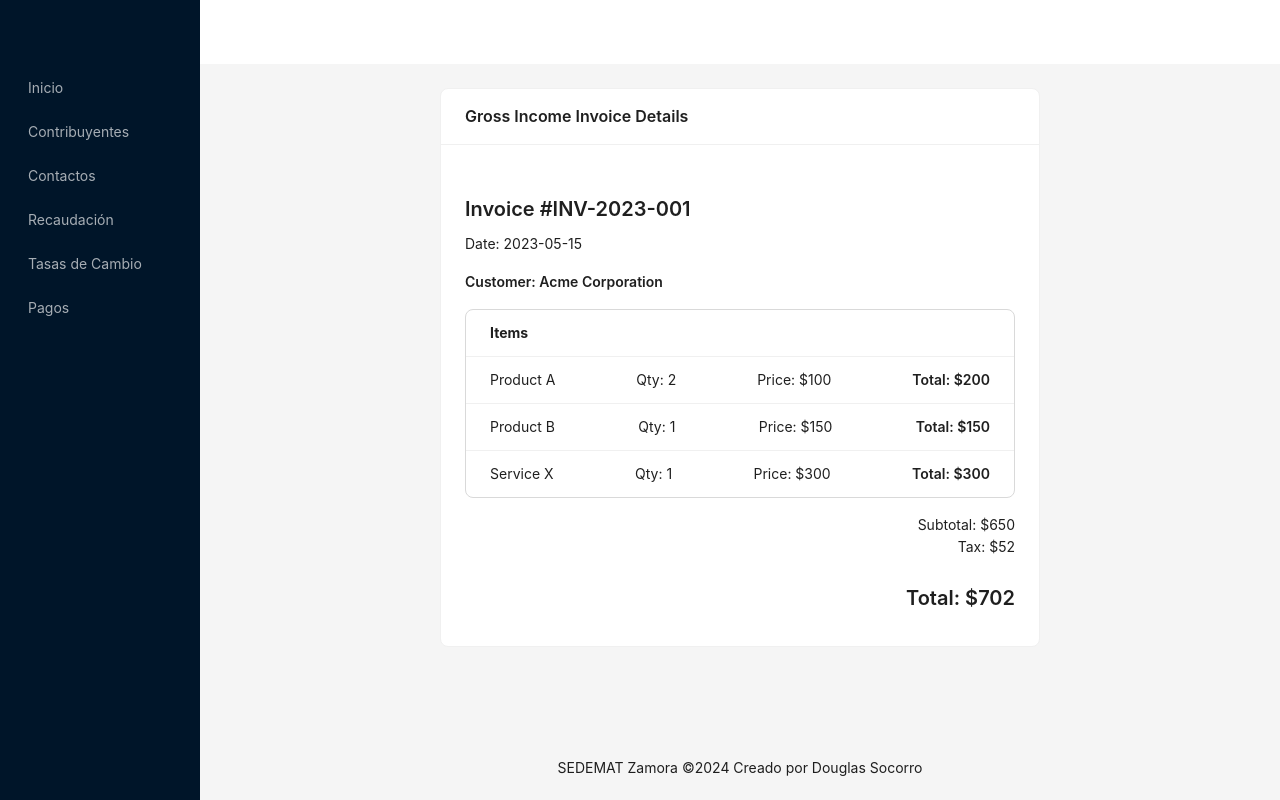
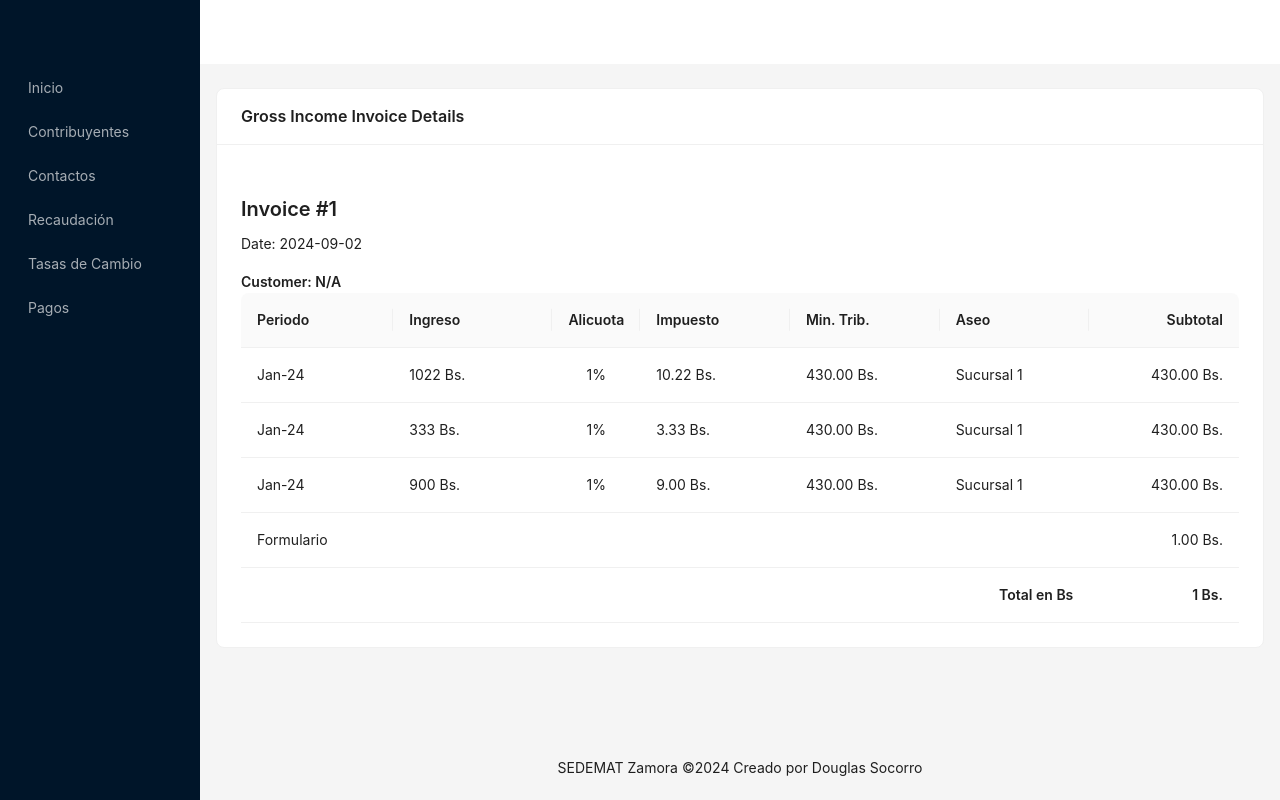
Before and after one commit to Douglas571/sedemat_system, a React (Vite) app in the folder frontend/: page /tax-collection/1/gross-incomes-invoice/1 in a window 1280 px wide. Built offline with nearby package versions, Linux system fonts and the light colour scheme.

Commit message:
Feature: Some changes

```diff
--- a/frontend/src/pages/TaxCollectionBusinessDetails.tsx
+++ b/frontend/src/pages/TaxCollectionBusinessDetails.tsx
@@ -250,7 +250,7 @@ function GrossIncomeTaxesTable(): JSX.Element {
         <Flex vertical>
 
             <Flex gap="small" align='center' justify='space-between'>
-                <Title level={3}>Impuestos sobre Ingresos Brutos</Title>
+                <Title level={3}>Ingresos Brutos Declarados</Title>
                 <Button
                     onClick={() => navigate('gross-incomes/new')}
                     style={{alignSelf: 'end', marginBottom: '12px'}}>
@@ -450,27 +450,27 @@ function GrossIncomeInvoiceTable(): JSX.Element {
 
     const columns = [
         {
-            title: 'Número de Factura',
-            dataIndex: 'invoiceNumber',
-            key: 'invoiceNumber',
+            title: 'ID',
+            dataIndex: 'id',
+            key: 'id',
         },
         {
-            title: 'Fecha',
+            title: 'Fecha de Pago',
             dataIndex: 'date',
             key: 'date',
         },
         {
-            title: 'Ingreso Bruto',
+            title: 'Monto Total',
             dataIndex: 'grossIncome',
             key: 'grossIncome',
             render: (value: number) => `${value.toLocaleString().replace(',', '.')} Bs.`,
         },
-        {
-            title: 'Monto del Impuesto',
-            dataIndex: 'taxAmount',
-            key: 'taxAmount',
-            render: (value: number) => `${value.toLocaleString().replace(',', '.')} Bs.`,
-        },
+        // {
+        //     title: 'Monto del Impuesto',
+        //     dataIndex: 'taxAmount',
+        //     key: 'taxAmount',
+        //     render: (value: number) => `${value.toLocaleString().replace(',', '.')} Bs.`,
+        // },
         {
             title: 'Estado',
             dataIndex: 'status',
@@ -497,7 +497,7 @@ function GrossIncomeInvoiceTable(): JSX.Element {
     return (
         <Flex vertical>
             <Flex gap="small" align='center' justify='space-between'>
-                <Title level={3}>Facturas de Impuestos sobre Ingresos Brutos</Title>
+                <Title level={3}>Calculos del Impuesto sobre Ingresos Brutos</Title>
                 <Button style={{alignSelf: 'end', marginBottom: '12px'}}>
                     <PlusOutlined />
                     Generar Nueva Factura
--- a/frontend/src/pages/TaxCollectionBusinessGrossIncomesInvoice.tsx
+++ b/frontend/src/pages/TaxCollectionBusinessGrossIncomesInvoice.tsx
@@ -1,54 +1,195 @@
 import React from 'react';
-import { Card, Typography, List } from 'antd';
+import { Card, Typography, Table } from 'antd';
+const { Title, Text } = Typography;
 
-const { Title, Text } = Typography;
+import dayjs from 'dayjs';
 
 const GrossIncomeInvoiceDetails: React.FC = () => {
 	// Dummy data
 	const invoiceDetails = {
-		invoiceNumber: 'INV-2023-001',
-		date: '2023-05-15',
-		customerName: 'Acme Corporation',
-		items: [
-			{ description: 'Product A', quantity: 2, unitPrice: 100, total: 200 },
-			{ description: 'Product B', quantity: 1, unitPrice: 150, total: 150 },
-			{ description: 'Service X', quantity: 1, unitPrice: 300, total: 300 },
+		id: 1,
+        currencyExchangeRates: {
+            id: 1,
+            dolarBCV: 38,
+            euroBCV: 43,
+            createdAt: new Date(),
+            updatedAt: new Date(),
+        },
+		grossIncomes: [
+            {
+                amountBs: 1022,
+                period: new Date('1/8/2024'),
+                business: {
+                    economicActivity: {
+                        name: 'Restaurante',
+                        minTax: 10,
+                        alicuota: 0.01
+                    },
+                },
+                branchOffice: {
+                    nickname: 'Sucursal 1'
+                }
+            },
+            {
+                amountBs: 333,
+                period: new Date('1/7/2024'),
+                business: {
+                    economicActivity: {
+                        name: 'Restaurante',
+                        minTax: 10,
+                        alicuota: 0.01
+                    },
+                },
+                branchOffice: {
+                    nickname: 'Sucursal 1'
+                }
+            },
+            {
+                amountBs: 900,
+                period: new Date('1/6/2024'),
+                business: {
+                    economicActivity: {
+                        name: 'Restaurante',
+                        minTax: 10,
+                        alicuota: 0.01
+                    },
+                },
+                branchOffice: {
+                    nickname: 'Sucursal 1'
+                }
+            }
 		],
-		subtotal: 650,
-		tax: 52,
-		total: 702,
 	};
 
-	return (
-		<Card title="Gross Income Invoice Details" style={{ width: '100%', maxWidth: 600, margin: 'auto' }}>
-			<Title level={4}>Invoice #{invoiceDetails.invoiceNumber}</Title>
-			<Text>Date: {invoiceDetails.date}</Text>
-			<Text strong style={{ display: 'block', marginTop: 16 }}>Customer: {invoiceDetails.customerName}</Text>
+    const MMVExchangeRate = Math.max(
+        invoiceDetails.currencyExchangeRates.dolarBCV,
+        invoiceDetails.currencyExchangeRates.euroBCV
+    );
 
-			<List
-				header={<div style={{ fontWeight: 'bold' }}>Items</div>}
-				bordered
-				dataSource={invoiceDetails.items}
-				renderItem={(item) => (
-					<List.Item>
-						<Text>{item.description}</Text>
-						<Text>Qty: {item.quantity}</Text>
-						<Text>Price: ${item.unitPrice}</Text>
-						<Text strong>Total: ${item.total}</Text>
-					</List.Item>
-				)}
-				style={{ marginTop: 16, marginBottom: 16 }}
-			/>
 
-			<div style={{ textAlign: 'right' }}>
-				<Text>Subtotal: ${invoiceDetails.subtotal}</Text>
-				<br />
-				<Text>Tax: ${invoiceDetails.tax}</Text>
-				<br />
-				<Title level={4}>Total: ${invoiceDetails.total}</Title>
-			</div>
-		</Card>
-	);
+
+    return (
+        <Card title="Gross Income Invoice Details">
+            <Title level={4}>Invoice #{invoiceDetails.id}</Title>
+            <Text>Date: {dayjs().format('YYYY-MM-DD')}</Text>
+            <Text strong style={{ display: 'block', marginTop: 16 }}>Customer: N/A</Text>
+
+            <Table
+                dataSource={invoiceDetails.grossIncomes}
+                pagination={false}
+            >
+                <Table.Column
+                    title="Periodo"
+                    dataIndex="period"
+                    key="period"
+                    render={(period: Date) => dayjs(period).format('MMM-YY')}
+                />
+                <Table.Column
+                    title="Ingreso"
+                    dataIndex="amountBs"
+                    key="amountBs"
+                    render={(amountBs: number) => `${amountBs} Bs.`}
+                />
+                <Table.Column
+                    title="Alicuota"
+                    dataIndex={['business', 'economicActivity', 'alicuota']}
+                    key="alicuota"
+                    render={(alicuota: number) => `${alicuota * 100}%`}
+                    width="8%"
+                    align="center"
+                />
+                <Table.Column
+                    title="Impuesto"
+                    dataIndex="amountBs"
+                    key="tax"
+                    render={(amountBs: number, record: any) => {
+                        const tax = amountBs * record.business.economicActivity.alicuota;
+                        return `${tax.toFixed(2)} Bs.`;
+                    }}
+                    width="15%"
+                />
+                <Table.Column
+                    title="Min. Trib."
+                    dataIndex={['business', 'economicActivity', 'minTax']}
+                    key="minTax"
+                    render={(minTax: number) => {
+                        const minTaxThreshold = minTax * MMVExchangeRate;
+                        return `${minTaxThreshold.toFixed(2)} Bs.`;
+                    }}
+                    width="15%"
+                />
+                <Table.Column
+                    title="Aseo"
+                    dataIndex={['branchOffice', 'nickname']}
+                    key="aseo"
+                    width="15%"
+                />
+                <Table.Column
+                    title="Subtotal"
+                    key="subtotal"
+                    render={(text: any, record: any) => {
+                        const tax = calculateTax(record, MMVExchangeRate);
+                        return `${tax.toFixed(2)} Bs.`;
+                    }}
+                    width="15%"
+                    align="right"
+                />
+            </Table>
+
+            <Table
+                dataSource={[{ formularyPrice: 1 }]}
+                pagination={false}
+                showHeader={false}
+            >
+                <Table.Column
+                    title="Formulary Price"
+                    key="formularyPrice"
+                    render={() => (
+                        <>
+                            <Text>Formulario</Text>
+                            <Text style={{ float: 'right' }}>1.00 Bs.</Text>
+                        </>
+                    )}
+                />
+            </Table>
+
+            <Table
+                dataSource={[{ total: 1 }]}
+                pagination={false}
+                showHeader={false}
+            >
+                <Table.Column
+                    title="Total"
+                    key="total"
+                    render={(text: any) => <Text strong>Total en Bs</Text>}
+                    align="right"
+                />
+                <Table.Column
+                    title="Total en Bs"
+                    key="total"
+                    align="right"
+                    width="15%"
+                    render={(text: any) => <Text strong>{text.total} Bs.</Text>}
+                />
+            </Table>
+        </Card>
+    );
 };
 
 export default GrossIncomeInvoiceDetails;
+
+
+function calculateTax(grossIncome: any, MMVExchangeRate: number) {
+
+    // Calculate the tax based on the gross income amount and alicuota
+    const calculatedTax = grossIncome.amountBs * grossIncome.business.economicActivity.alicuota;
+
+    // Get the minimum tax value
+    const minTax = grossIncome.business.economicActivity.minTax;
+
+    // Calculate the minimum tax threshold
+    const minTaxThreshold = minTax * MMVExchangeRate;
+
+    // Return the higher of the calculated tax and the minimum tax threshold
+    return Math.max(calculatedTax, minTaxThreshold);
+}
```
